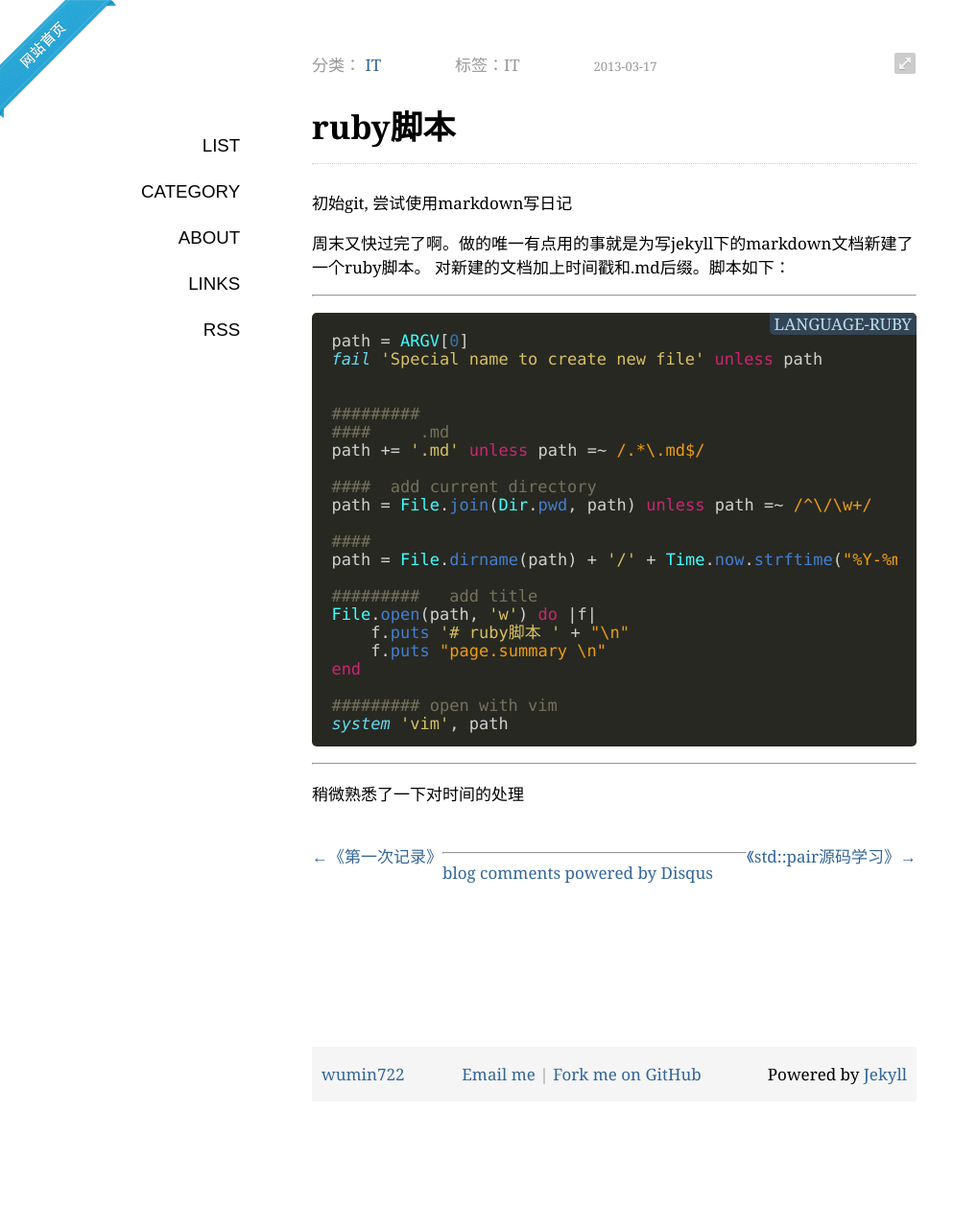
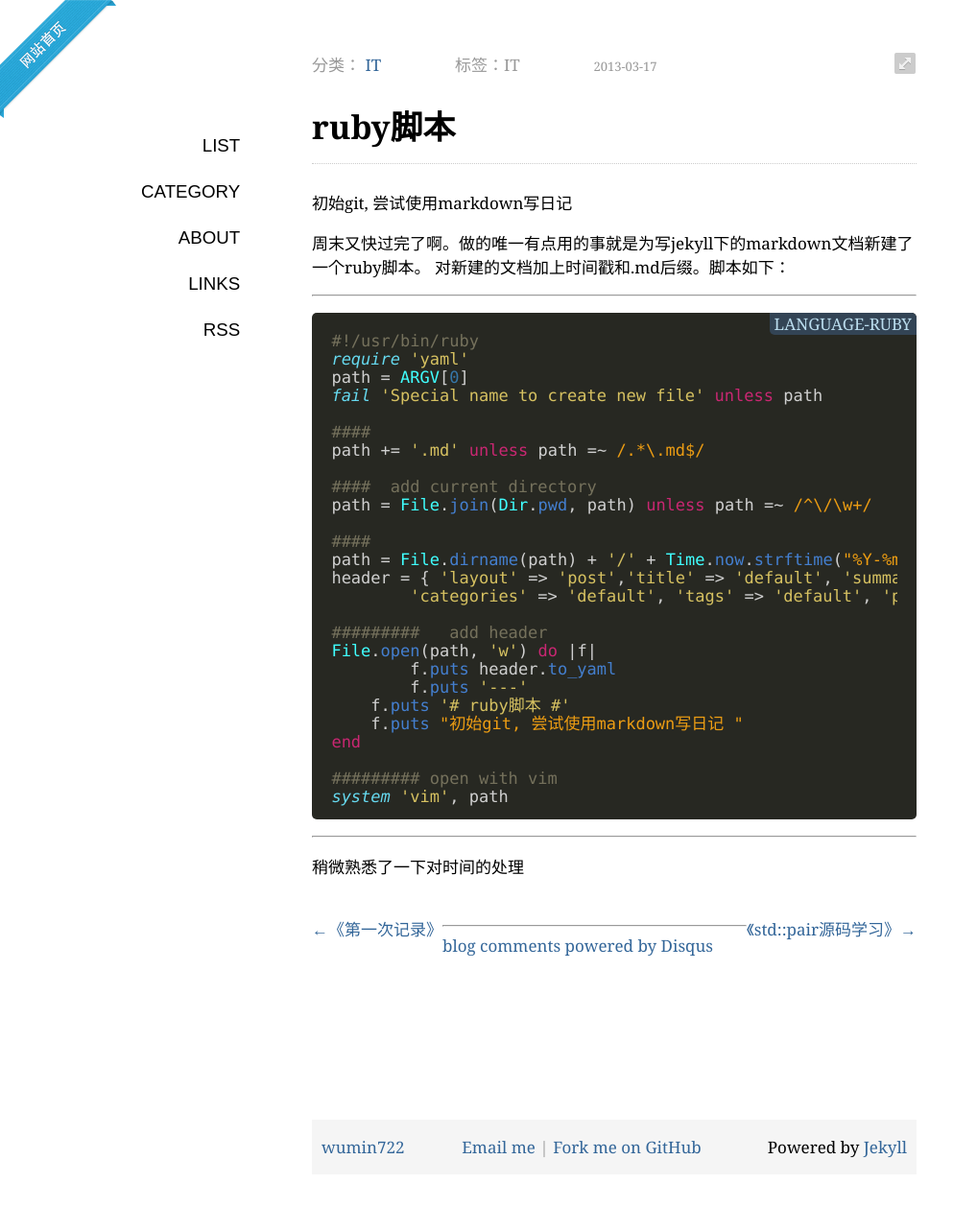
Before and after one commit to wumin722/wumin722.github.com, a Jekyll site: the page built from _posts/2013-03-17-weekend.md, in a window 1280 px wide. Shown: the whole page at 96% size, without its empty margins (0-1018 px from the left). Built offline with Jekyll 4.4.1, drawn with Linux system fonts in a browser that asks for light colours; Markdown is read by kramdown in place of the engine named in the settings; comment, search, counter and statistics services are not loaded; before the commit the page ends 1182 px from its top, so only the background shows below that.

Commit message:
new post

```diff
--- a/_posts/2013-03-17-weekend.md
+++ b/_posts/2013-03-17-weekend.md
@@ -16,12 +16,12 @@ publish: true
 
 ------------
 {% highlight ruby %}
+#!/usr/bin/ruby
+require 'yaml'
 path = ARGV[0]
 fail 'Special name to create new file' unless path
 
-
-#########
-####     .md
+####
 path += '.md' unless path =~ /.*\.md$/
 
 ####  add current directory
@@ -29,15 +29,20 @@ path = File.join(Dir.pwd, path) unless path =~ /^\/\w+/
 
 ####
 path = File.dirname(path) + '/' + Time.now.strftime("%Y-%m-%d") + '-' + File.basename(path)
+header = { 'layout' => 'post','title' => 'default', 'summary' => 'default',
+	'categories' => 'default', 'tags' => 'default', 'publish' => true}
 
-#########   add title
+#########   add header
 File.open(path, 'w') do |f|
-    f.puts '# {{page.title}} ' + "\n"
-    f.puts "page.summary \n"
+	f.puts header.to_yaml
+	f.puts '---'
+    f.puts '# {{ page.title }} #'
+    f.puts "{{ page.summary }} "
 end
 
 ######### open with vim
 system 'vim', path
+
 {% endhighlight %}
 
 
```
Also changed, not shown: _layouts/fix_foot.html (added, +58 -0 lines), _posts/2014-01-16-barplot.md (added, +68 -0 lines), images/barplot1.png (added), 2 other files.
